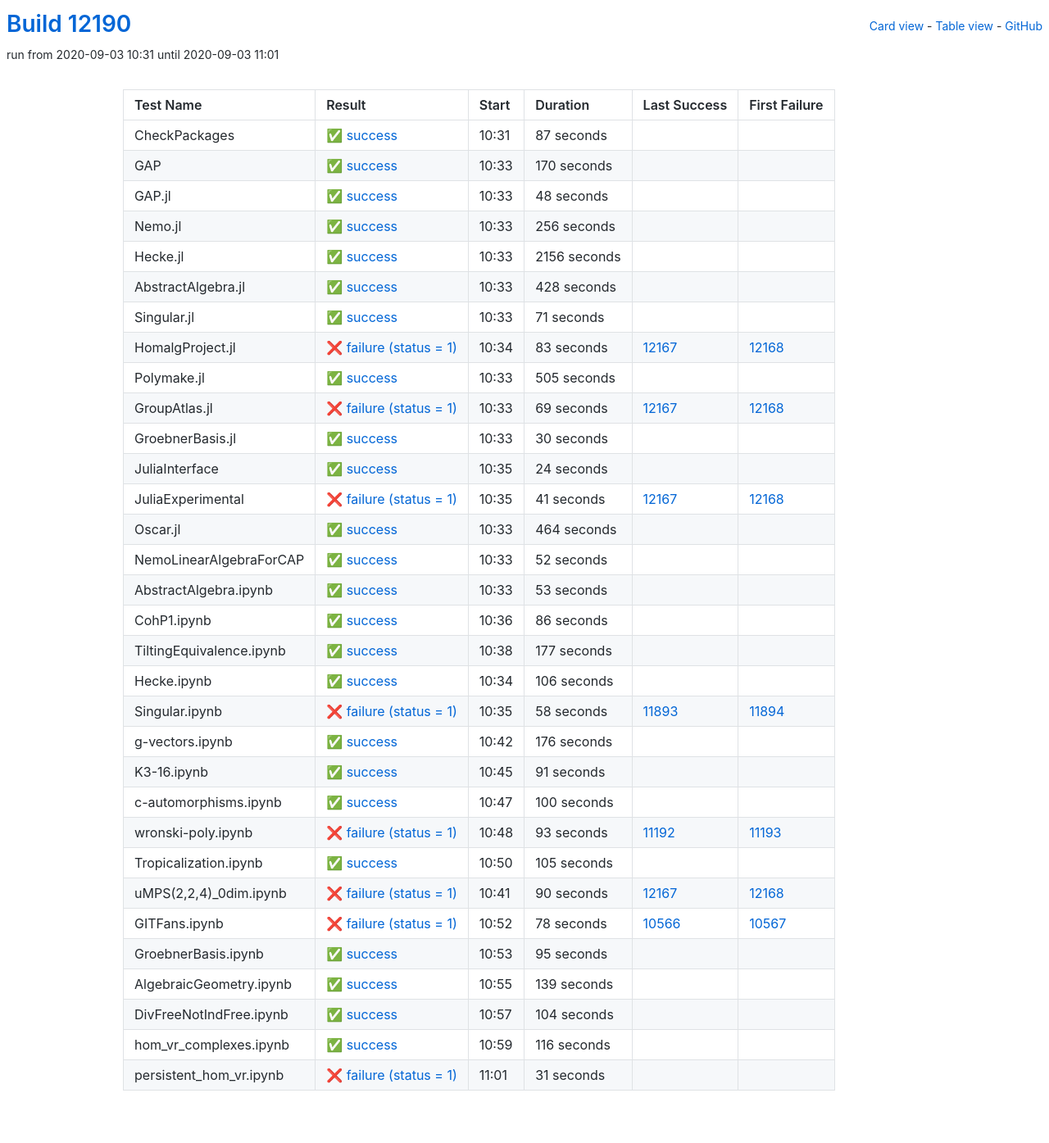
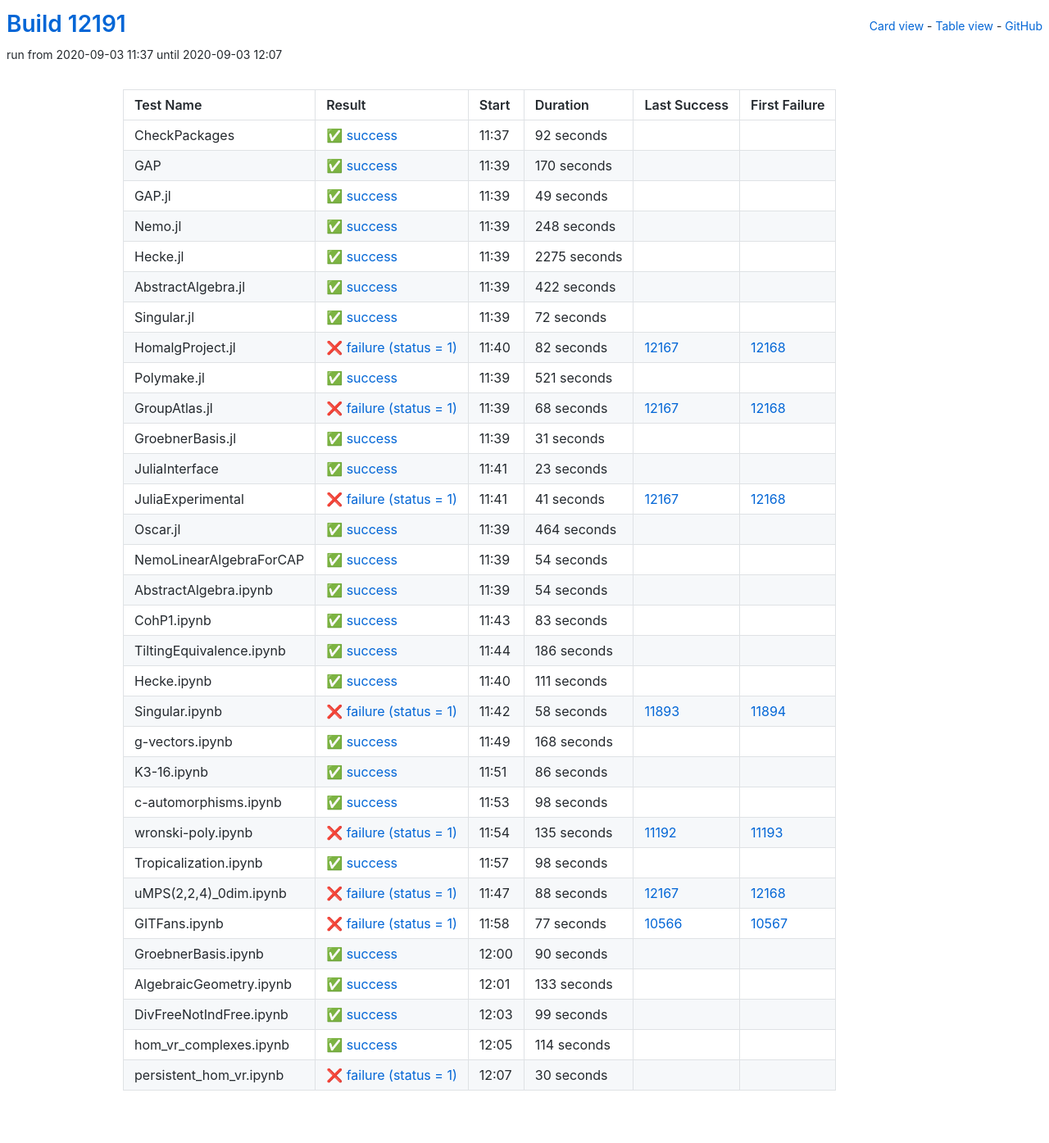
Before and after one commit to oscar-system/oscar-ci-status, a Jekyll site: the page built from table.html, in a window 1280 px wide. Shown: the whole page at 82% size. Built offline with Jekyll 4.4.1, drawn with Linux system fonts in a browser that asks for light colours.

Commit message:
Build #12191

```diff
--- a/_data/ci.yml
+++ b/_data/ci.yml
@@ -1,6 +1,6 @@
 ---
-build: 12190
-build_url: https://oscarci.mathematik.uni-kl.de/job/oscar/12190/
+build: 12191
+build_url: https://oscarci.mathematik.uni-kl.de/job/oscar/12191/
 job: oscar
 organization: oscar-system
 repo: oscar-ci-status
@@ -8,20 +8,20 @@
 tests:
 - name: CheckPackages
   id: checkpackages
-  log: https://oscarci.mathematik.uni-kl.de/job/oscar/12190/artifact/logs/build-12190/CheckPackages.log
-  start: 2020-09-03 10:31
+  log: https://oscarci.mathematik.uni-kl.de/job/oscar/12191/artifact/logs/build-12191/CheckPackages.log
+  start: 2020-09-03 11:37
   success: true
   exitcode: 0
   status: success
-  duration: 87
+  duration: 92
   last_success: false
   last_success_url:
   first_failure: false
   first_failure_url:
 - name: GAP
   id: gap
-  log: https://oscarci.mathematik.uni-kl.de/job/oscar/12190/artifact/logs/build-12190/GAP.log
-  start: 2020-09-03 10:33
+  log: https://oscarci.mathematik.uni-kl.de/job/oscar/12191/artifact/logs/build-12191/GAP.log
+  start: 2020-09-03 11:39
   success: true
   exitcode: 0
   status: success
@@ -32,128 +32,128 @@
   first_failure_url:
 - name: GAP.jl
   id: gap-jl
-  log: https://oscarci.mathematik.uni-kl.de/job/oscar/12190/artifact/logs/build-12190/GAP.jl.log
-  start: 2020-09-03 10:33
+  log: https://oscarci.mathematik.uni-kl.de/job/oscar/12191/artifact/logs/build-12191/GAP.jl.log
+  start: 2020-09-03 11:39
   success: true
   exitcode: 0
   status: success
-  duration: 48
+  duration: 49
   last_success: false
   last_success_url:
   first_failure: false
   first_failure_url:
 - name: Nemo.jl
   id: nemo-jl
-  log: https://oscarci.mathematik.uni-kl.de/job/oscar/12190/artifact/logs/build-12190/Nemo.jl.log
-  start: 2020-09-03 10:33
+  log: https://oscarci.mathematik.uni-kl.de/job/oscar/12191/artifact/logs/build-12191/Nemo.jl.log
+  start: 2020-09-03 11:39
   success: true
   exitcode: 0
   status: success
-  duration: 256
+  duration: 248
   last_success: false
   last_success_url:
   first_failure: false
   first_failure_url:
 - name: Hecke.jl
   id: hecke-jl
-  log: https://oscarci.mathematik.uni-kl.de/job/oscar/12190/artifact/logs/build-12190/Hecke.jl.log
-  start: 2020-09-03 10:33
+  log: https://oscarci.mathematik.uni-kl.de/job/oscar/12191/artifact/logs/build-12191/Hecke.jl.log
+  start: 2020-09-03 11:39
   success: true
   exitcode: 0
   status: success
-  duration: 2156
+  duration: 2275
   last_success: false
   last_success_url:
   first_failure: false
   first_failure_url:
 - name: AbstractAlgebra.jl
   id: abstractalgebra-jl
-  log: https://oscarci.mathematik.uni-kl.de/job/oscar/12190/artifact/logs/build-12190/AbstractAlgebra.jl.log
-  start: 2020-09-03 10:33
+  log: https://oscarci.mathematik.uni-kl.de/job/oscar/12191/artifact/logs/build-12191/AbstractAlgebra.jl.log
+  start: 2020-09-03 11:39
   success: true
   exitcode: 0
   status: success
-  duration: 428
+  duration: 422
   last_success: false
   last_success_url:
   first_failure: false
   first_failure_url:
 - name: Singular.jl
   id: singular-jl
-  log: https://oscarci.mathematik.uni-kl.de/job/oscar/12190/artifact/logs/build-12190/Singular.jl.log
-  start: 2020-09-03 10:33
+  log: https://oscarci.mathematik.uni-kl.de/job/oscar/12191/artifact/logs/build-12191/Singular.jl.log
+  start: 2020-09-03 11:39
   success: true
   exitcode: 0
   status: success
-  duration: 71
+  duration: 72
   last_success: false
   last_success_url:
   first_failure: false
   first_failure_url:
 - name: HomalgProject.jl
   id: homalgproject-jl
-  log: https://oscarci.mathematik.uni-kl.de/job/oscar/12190/artifact/logs/build-12190/HomalgProject.jl.log
-  start: 2020-09-03 10:34
+  log: https://oscarci.mathematik.uni-kl.de/job/oscar/12191/artifact/logs/build-12191/HomalgProject.jl.log
+  start: 2020-09-03 11:40
   success: false
   exitcode: 1
   status: failure
-  duration: 83
+  duration: 82
   last_success: 12167
   last_success_url: https://oscarci.mathematik.uni-kl.de/job/oscar/12167/
   first_failure: 12168
   first_failure_url: https://oscarci.mathematik.uni-kl.de/job/oscar/12168/
 - name: Polymake.jl
   id: polymake-jl
-  log: https://oscarci.mathematik.uni-kl.de/job/oscar/12190/artifact/logs/build-12190/Polymake.jl.log
-  start: 2020-09-03 10:33
+  log: https://oscarci.mathematik.uni-kl.de/job/oscar/12191/artifact/logs/build-12191/Polymake.jl.log
+  start: 2020-09-03 11:39
   success: true
   exitcode: 0
   status: success
-  duration: 505
+  duration: 521
   last_success: false
   last_success_url:
   first_failure: false
   first_failure_url:
 - name: GroupAtlas.jl
   id: groupatlas-jl
-  log: https://oscarci.mathematik.uni-kl.de/job/oscar/12190/artifact/logs/build-12190/GroupAtlas.jl.log
-  start: 2020-09-03 10:33
+  log: https://oscarci.mathematik.uni-kl.de/job/oscar/12191/artifact/logs/build-12191/GroupAtlas.jl.log
+  start: 2020-09-03 11:39
   success: false
   exitcode: 1
   status: failure
-  duration: 69
+  duration: 68
   last_success: 12167
   last_success_url: https://oscarci.mathematik.uni-kl.de/job/oscar/12167/
   first_failure: 12168
   first_failure_url: https://oscarci.mathematik.uni-kl.de/job/oscar/12168/
 - name: GroebnerBasis.jl
   id: groebnerbasis-jl
-  log: https://oscarci.mathematik.uni-kl.de/job/oscar/12190/artifact/logs/build-12190/GroebnerBasis.jl.log
-  start: 2020-09-03 10:33
+  log: https://oscarci.mathematik.uni-kl.de/job/oscar/12191/artifact/logs/build-12191/GroebnerBasis.jl.log
+  start: 2020-09-03 11:39
   success: true
   exitcode: 0
   status: success
-  duration: 30
+  duration: 31
   last_success: false
   last_success_url:
   first_failure: false
   first_failure_url:
 - name: JuliaInterface
   id: juliainterface
-  log: https://oscarci.mathematik.uni-kl.de/job/oscar/12190/artifact/logs/build-12190/JuliaInterface.log
-  start: 2020-09-03 10:35
+  log: https://oscarci.mathematik.uni-kl.de/job/oscar/12191/artifact/logs/build-12191/JuliaInterface.log
+  start: 2020-09-03 11:41
   success: true
   exitcode: 0
   status: success
-  duration: 24
+  duration: 23
   last_success: false
   last_success_url:
   first_failure: false
   first_failure_url:
 - name: JuliaExperimental
   id: juliaexperimental
-  log: https://oscarci.mathematik.uni-kl.de/job/oscar/12190/artifact/logs/build-12190/JuliaExperimental.log
-  start: 2020-09-03 10:35
+  log: https://oscarci.mathematik.uni-kl.de/job/oscar/12191/artifact/logs/build-12191/JuliaExperimental.log
+  start: 2020-09-03 11:41
   success: false
   exitcode: 1
   status: failure
@@ -164,8 +164,8 @@
   first_failure_url: https://oscarci.mathematik.uni-kl.de/job/oscar/12168/
 - name: Oscar.jl
   id: oscar-jl
-  log: https://oscarci.mathematik.uni-kl.de/job/oscar/12190/artifact/logs/build-12190/Oscar.jl.log
-  start: 2020-09-03 10:33
+  log: https://oscarci.mathematik.uni-kl.de/job/oscar/12191/artifact/logs/build-12191/Oscar.jl.log
+  start: 2020-09-03 11:39
   success: true
   exitcode: 0
   status: success
@@ -176,68 +176,68 @@
   first_failure_url:
 - name: NemoLinearAlgebraForCAP
   id: nemolinearalgebraforcap
-  log: https://oscarci.mathematik.uni-kl.de/job/oscar/12190/artifact/logs/build-12190/NemoLinearAlgebraForCAP.log
-  start: 2020-09-03 10:33
+  log: https://oscarci.mathematik.uni-kl.de/job/oscar/12191/artifact/logs/build-12191/NemoLinearAlgebraForCAP.log
+  start: 2020-09-03 11:39
   success: true
   exitcode: 0
   status: success
-  duration: 52
+  duration: 54
   last_success: false
   last_success_url:
   first_failure: false
   first_failure_url:
 - name: AbstractAlgebra.ipynb
   id: abstractalgebra-ipynb
-  log: https://oscarci.mathematik.uni-kl.de/job/oscar/12190/artifact/logs/build-12190/AbstractAlgebra.ipynb.log
-  start: 2020-09-03 10:33
+  log: https://oscarci.mathematik.uni-kl.de/job/oscar/12191/artifact/logs/build-12191/AbstractAlgebra.ipynb.log
+  start: 2020-09-03 11:39
   success: true
   exitcode: 0
   status: success
-  duration: 53
+  duration: 54
   last_success: false
   last_success_url:
   first_failure: false
   first_failure_url:
 - name: CohP1.ipynb
   id: cohp1-ipynb
-  log: https://oscarci.mathematik.uni-kl.de/job/oscar/12190/artifact/logs/build-12190/CohP1.ipynb.log
-  start: 2020-09-03 10:36
+  log: https://oscarci.mathematik.uni-kl.de/job/oscar/12191/artifact/logs/build-12191/CohP1.ipynb.log
+  start: 2020-09-03 11:43
   success: true
   exitcode: 0
   status: success
-  duration: 86
+  duration: 83
   last_success: false
   last_success_url:
   first_failure: false
   first_failure_url:
 - name: TiltingEquivalence.ipynb
   id: tiltingequivalence-ipynb
-  log: https://oscarci.mathematik.uni-kl.de/job/oscar/12190/artifact/logs/build-12190/TiltingEquivalence.ipynb.log
-  start: 2020-09-03 10:38
+  log: https://oscarci.mathematik.uni-kl.de/job/oscar/12191/artifact/logs/build-12191/TiltingEquivalence.ipynb.log
+  start: 2020-09-03 11:44
   success: true
   exitcode: 0
   status: success
-  duration: 177
+  duration: 186
   last_success: false
   last_success_url:
   first_failure: false
   first_failure_url:
 - name: Hecke.ipynb
   id: hecke-ipynb
-  log: https://oscarci.mathematik.uni-kl.de/job/oscar/12190/artifact/logs/build-12190/Hecke.ipynb.log
-  start: 2020-09-03 10:34
+  log: https://oscarci.mathematik.uni-kl.de/job/oscar/12191/artifact/logs/build-12191/Hecke.ipynb.log
+  start: 2020-09-03 11:40
   success: true
   exitcode: 0
   status: success
-  duration: 106
+  duration: 111
   last_success: false
   last_success_url:
   first_failure: false
   first_failure_url:
 - name: Singular.ipynb
   id: singular-ipynb
-  log: https://oscarci.mathematik.uni-kl.de/job/oscar/12190/artifact/logs/build-12190/Singular.ipynb.log
-  start: 2020-09-03 10:35
+  log: https://oscarci.mathematik.uni-kl.de/job/oscar/12191/artifact/logs/build-12191/Singular.ipynb.log
+  start: 2020-09-03 11:42
   success: false
   exitcode: 1
   status: failure
@@ -248,144 +248,144 @@
   first_failure_url: https://oscarci.mathematik.uni-kl.de/job/oscar/11894/
 - name: g-vectors.ipynb
   id: g-vectors-ipynb
-  log: https://oscarci.mathematik.uni-kl.de/job/oscar/12190/artifact/logs/build-12190/g-vectors.ipynb.log
-  start: 2020-09-03 10:42
+  log: https://oscarci.mathematik.uni-kl.de/job/oscar/12191/artifact/logs/build-12191/g-vectors.ipynb.log
+  start: 2020-09-03 11:49
   success: true
   exitcode: 0
   status: success
-  duration: 176
+  duration: 168
   last_success: false
   last_success_url:
   first_failure: false
   first_failure_url:
 - name: K3-16.ipynb
   id: k3-16-ipynb
-  log: https://oscarci.mathematik.uni-kl.de/job/oscar/12190/artifact/logs/build-12190/K3-16.ipynb.log
-  start: 2020-09-03 10:45
+  log: https://oscarci.mathematik.uni-kl.de/job/oscar/12191/artifact/logs/build-12191/K3-16.ipynb.log
+  start: 2020-09-03 11:51
   success: true
   exitcode: 0
   status: success
-  duration: 91
+  duration: 86
   last_success: false
   last_success_url:
   first_failure: false
   first_failure_url:
 - name: c-automorphisms.ipynb
   id: c-automorphisms-ipynb
-  log: https://oscarci.mathematik.uni-kl.de/job/oscar/12190/artifact/logs/build-12190/c-automorphisms.ipynb.log
-  start: 2020-09-03 10:47
+  log: https://oscarci.mathematik.uni-kl.de/job/oscar/12191/artifact/logs/build-12191/c-automorphisms.ipynb.log
+  start: 2020-09-03 11:53
   success: true
   exitcode: 0
   status: success
-  duration: 100
+  duration: 98
   last_success: false
   last_success_url:
   first_failure: false
   first_failure_url:
 - name: wronski-poly.ipynb
   id: wronski-poly-ipynb
-  log: https://oscarci.mathematik.uni-kl.de/job/oscar/12190/artifact/logs/build-12190/wronski-poly.ipynb.log
-  start: 2020-09-03 10:48
+  log: https://oscarci.mathematik.uni-kl.de/job/oscar/12191/artifact/logs/build-12191/wronski-poly.ipynb.log
+  start: 2020-09-03 11:54
   success: false
   exitcode: 1
   status: failure
-  duration: 93
+  duration: 135
   last_success: 11192
   last_success_url: https://oscarci.mathematik.uni-kl.de/job/oscar/11192/
   first_failure: 11193
   first_failure_url: https://oscarci.mathematik.uni-kl.de/job/oscar/11193/
 - name: Tropicalization.ipynb
   id: tropicalization-ipynb
-  log: https://oscarci.mathematik.uni-kl.de/job/oscar/12190/artifact/logs/build-12190/Tropicalization.ipynb.log
-  start: 2020-09-03 10:50
+  log: https://oscarci.mathematik.uni-kl.de/job/oscar/12191/artifact/logs/build-12191/Tropicalization.ipynb.log
+  start: 2020-09-03 11:57
   success: true
   exitcode: 0
   status: success
-  duration: 105
+  duration: 98
   last_success: false
   last_success_url:
   first_failure: false
   first_failure_url:
 - name: uMPS(2,2,4)_0dim.ipynb
   id: umps-2-2-4-0dim-ipynb
-  log: https://oscarci.mathematik.uni-kl.de/job/oscar/12190/artifact/logs/build-12190/uMPS-2-2-4-_0dim.ipynb.log
-  start: 2020-09-03 10:41
+  log: https://oscarci.mathematik.uni-kl.de/job/oscar/12191/artifact/logs/build-12191/uMPS-2-2-4-_0dim.ipynb.log
+  start: 2020-09-03 11:47
   success: false
   exitcode: 1
   status: failure
-  duration: 90
+  duration: 88
   last_success: 12167
   last_success_url: https://oscarci.mathematik.uni-kl.de/job/oscar/12167/
   first_failure: 12168
   first_failure_url: https://oscarci.mathematik.uni-kl.de/job/oscar/12168/
 - name: GITFans.ipynb
   id: gitfans-ipynb
-  log: https://oscarci.mathematik.uni-kl.de/job/oscar/12190/artifact/logs/build-12190/GITFans.ipynb.log
-  start: 2020-09-03 10:52
+  log: https://oscarci.mathematik.uni-kl.de/job/oscar/12191/artifact/logs/build-12191/GITFans.ipynb.log
+  start: 2020-09-03 11:58
   success: false
   exitcode: 1
   status: failure
-  duration: 78
+  duration: 77
   last_success: 10566
   last_success_url: https://oscarci.mathematik.uni-kl.de/job/oscar/10566/
   first_failure: 10567
   first_failure_url: https://oscarci.mathematik.uni-kl.de/job/oscar/10567/
 - name: GroebnerBasis.ipynb
   id: groebnerbasis-ipynb
-  log: https://oscarci.mathematik.uni-kl.de/job/oscar/12190/artifact/logs/build-12190/GroebnerBasis.ipynb.log
-  start: 2020-09-03 10:53
+  log: https://oscarci.mathematik.uni-kl.de/job/oscar/12191/artifact/logs/build-12191/GroebnerBasis.ipynb.log
+  start: 2020-09-03 12:00
   success: true
   exitcode: 0
   status: success
-  duration: 95
+  duration: 90
   last_success: false
   last_success_url:
   first_failure: false
   first_failure_url:
 - name: AlgebraicGeometry.ipynb
   id: algebraicgeometry-ipynb
-  log: https://oscarci.mathematik.uni-kl.de/job/oscar/12190/artifact/logs/build-12190/AlgebraicGeometry.ipynb.log
-  start: 2020-09-03 10:55
+  log: https://oscarci.mathematik.uni-kl.de/job/oscar/12191/artifact/logs/build-12191/AlgebraicGeometry.ipynb.log
+  start: 2020-09-03 12:01
   success: true
   exitcode: 0
   status: success
-  duration: 139
+  duration: 133
   last_success: false
   last_success_url:
   first_failure: false
   first_failure_url:
 - name: DivFreeNotIndFree.ipynb
   id: divfreenotindfree-ipynb
-  log: https://oscarci.mathematik.uni-kl.de/job/oscar/12190/artifact/logs/build-12190/DivFreeNotIndFree.ipynb.log
-  start: 2020-09-03 10:57
+  log: https://oscarci.mathematik.uni-kl.de/job/oscar/12191/artifact/logs/build-12191/DivFreeNotIndFree.ipynb.log
+  start: 2020-09-03 12:03
   success: true
   exitcode: 0
   status: success
-  duration: 104
+  duration: 99
   last_success: false
   last_success_url:
   first_failure: false
   first_failure_url:
 - name: hom_vr_complexes.ipynb
   id: hom-vr-complexes-ipynb
-  log: https://oscarci.mathematik.uni-kl.de/job/oscar/12190/artifact/logs/build-12190/hom_vr_complexes.ipynb.log
-  start: 2020-09-03 10:59
+  log: https://oscarci.mathematik.uni-kl.de/job/oscar/12191/artifact/logs/build-12191/hom_vr_complexes.ipynb.log
+  start: 2020-09-03 12:05
   success: true
   exitcode: 0
   status: success
-  duration: 116
+  duration: 114
   last_success: false
   last_success_url:
   first_failure: false
   first_failure_url:
 - name: persistent_hom_vr.ipynb
   id: persistent-hom-vr-ipynb
-  log: https://oscarci.mathematik.uni-kl.de/job/oscar/12190/artifact/logs/build-12190/persistent_hom_vr.ipynb.log
-  start: 2020-09-03 11:01
+  log: https://oscarci.mathematik.uni-kl.de/job/oscar/12191/artifact/logs/build-12191/persistent_hom_vr.ipynb.log
+  start: 2020-09-03 12:07
   success: false
   exitcode: 1
   status: failure
-  duration: 31
+  duration: 30
   last_success: false
   last_success_url:
   first_failure: false
```
Also changed, not shown: README.md.
